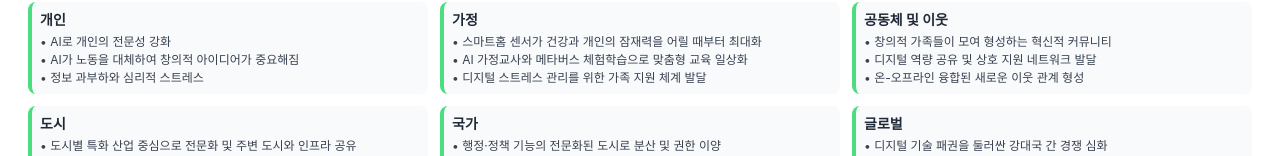
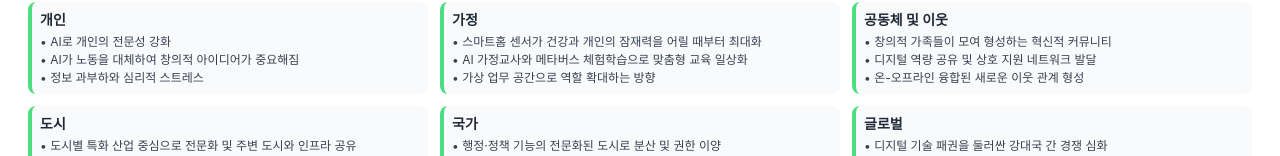
Before and after one commit to hohyon-ryu/taejae_mockups, a React (Create React App) app: page /#/poster/digital-economy in a window 1280 px wide. Shown: the part 190-346 px from the top of the page. Built offline with nearby package versions, Linux system fonts and the light colour scheme.

Commit message:
refactor: update content for clarity in Digital Economy Poster

```diff
--- a/src/components/DigitalEconomyPoster.tsx
+++ b/src/components/DigitalEconomyPoster.tsx
@@ -47,7 +47,7 @@ const DigitalEconomyPoster: React.FC = () => {
                 <ul className="text-xs space-y-0.5 text-gray-700">
                   <li>• 스마트홈 센서가 건강과 개인의 잠재력을 어릴 때부터 최대화</li>
                   <li>• AI 가정교사와 메타버스 체험학습으로 맞춤형 교육 일상화</li>
-                  <li>• 디지털 스트레스 관리를 위한 가족 지원 체계 발달</li>
+                  <li>• 가상 업무 공간으로 역할 확대하는 방향</li>
                 </ul>
               </div>
 
```
